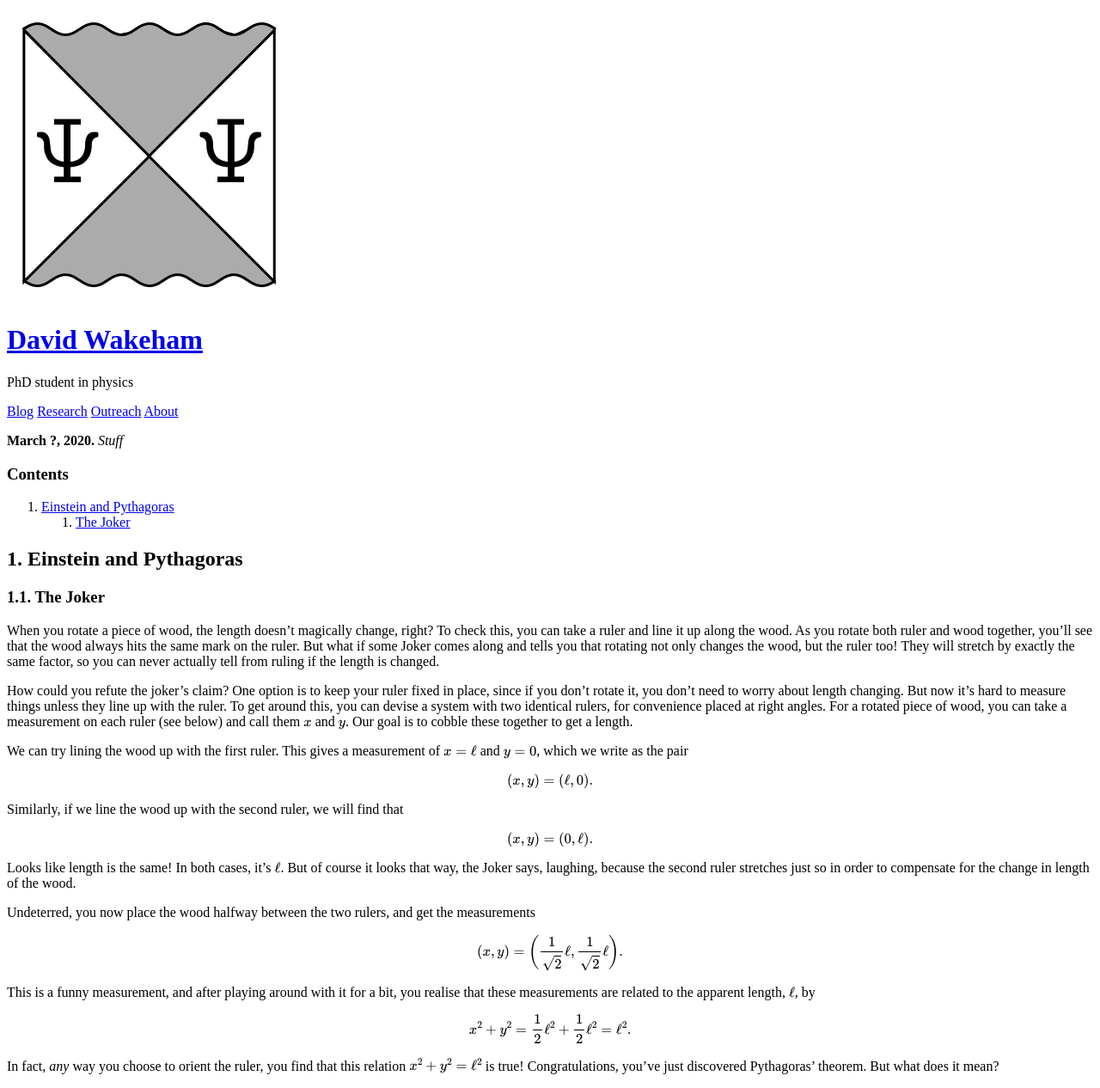
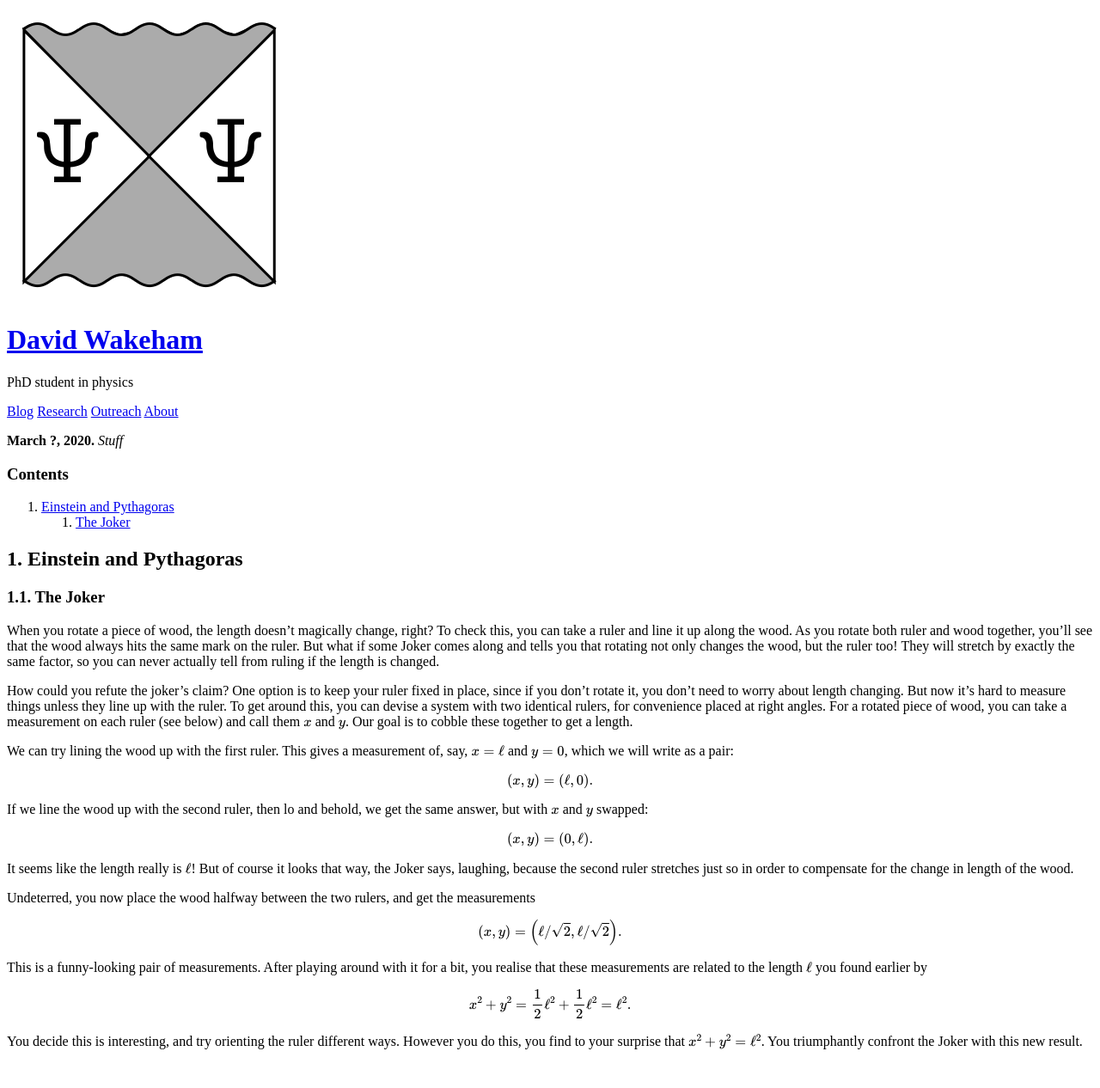
Before and after one commit to hapax/hapax.github.io, a Jekyll site: the page built from assets/maximal.md, in a window 1280 px wide. Shown: the whole page at 86% size. Built offline with Jekyll 4.4.1, drawn with Linux system fonts in a browser that asks for light colours; our own code applies the rules of GitHub Pages for plain Markdown files; formulas are drawn with MathJax 3; a script that is not in the unit is left out; after the commit the page ends 1237 px from its top, so only the background shows below that.

Commit message:
Update maximal.md

```diff
--- a/assets/maximal.md
+++ b/assets/maximal.md
@@ -39,21 +39,22 @@ For a rotated piece of wood, you can take a measurement on each ruler
 Our goal is to cobble these together to get a length.
 
 We can try lining the wood up with the first ruler.
-This gives a measurement of $x = \ell$ and $y = 0$, which we write as
-the pair
+This gives a measurement of, say, $x = \ell$ and $y = 0$, which we
+will write as a pair:
 
 $$
 (x, y) = (\ell, 0).
 $$
 
-Similarly, if we line the wood up with the second ruler, we will find that
+If we line the wood up with the second ruler, then lo and behold, we
+get the same answer, but with $x$ and $y$ swapped:
 
 $$
 (x, y) = (0, \ell).
 $$
 
-Looks like length is the same! In both cases, it's $\ell$. But of
-course it looks that way, the Joker says, laughing, because the second
+It seems like the length really is $\ell$!
+But of course it looks that way, the Joker says, laughing, because the second
 ruler stretches just so in order to compensate for the change in
 length of the wood.
 
@@ -61,18 +62,17 @@ Undeterred, you now place the wood halfway between the two rulers, and
 get the measurements
 
 $$
-(x, y) = \left(\frac{1}{\sqrt{2}}\ell, \frac{1}{\sqrt{2}}\ell\right).
+(x, y) = \left(\ell/\sqrt{2}, \ell/\sqrt{2}\right).
 $$
 
-This is a funny measurement, and after playing around with it for a
-bit, you realise that these measurements are related to the apparent
-length, $\ell$, by
+This is a funny-looking pair of measurements. After playing around
+with it for a bit, you realise that these measurements are related to
+the length $\ell$ you found earlier by
 
 $$
 x^2 + y^2 = \frac{1}{2}\ell^2 + \frac{1}{2}\ell^2 = \ell^2.
 $$
 
-In fact, *any* way you choose to orient the ruler, you find that this
-relation $x^2 + y^2 = \ell^2$ is true!
-Congratulations, you've just discovered Pythagoras' theorem.
-But what does it mean?
+You decide this is interesting, and try orienting the ruler different ways.
+However you do this, you find to your surprise that $x^2 + y^2 = \ell^2$.
+You triumphantly confront the Joker with this new result.
```
